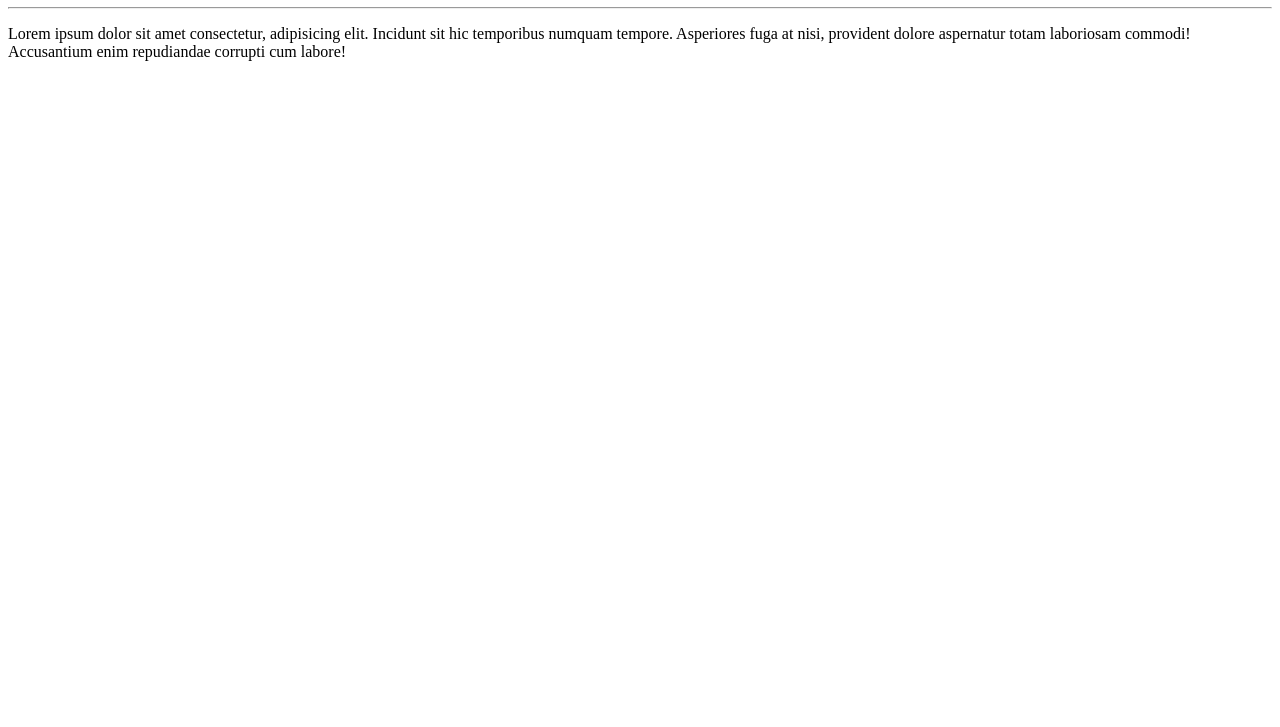
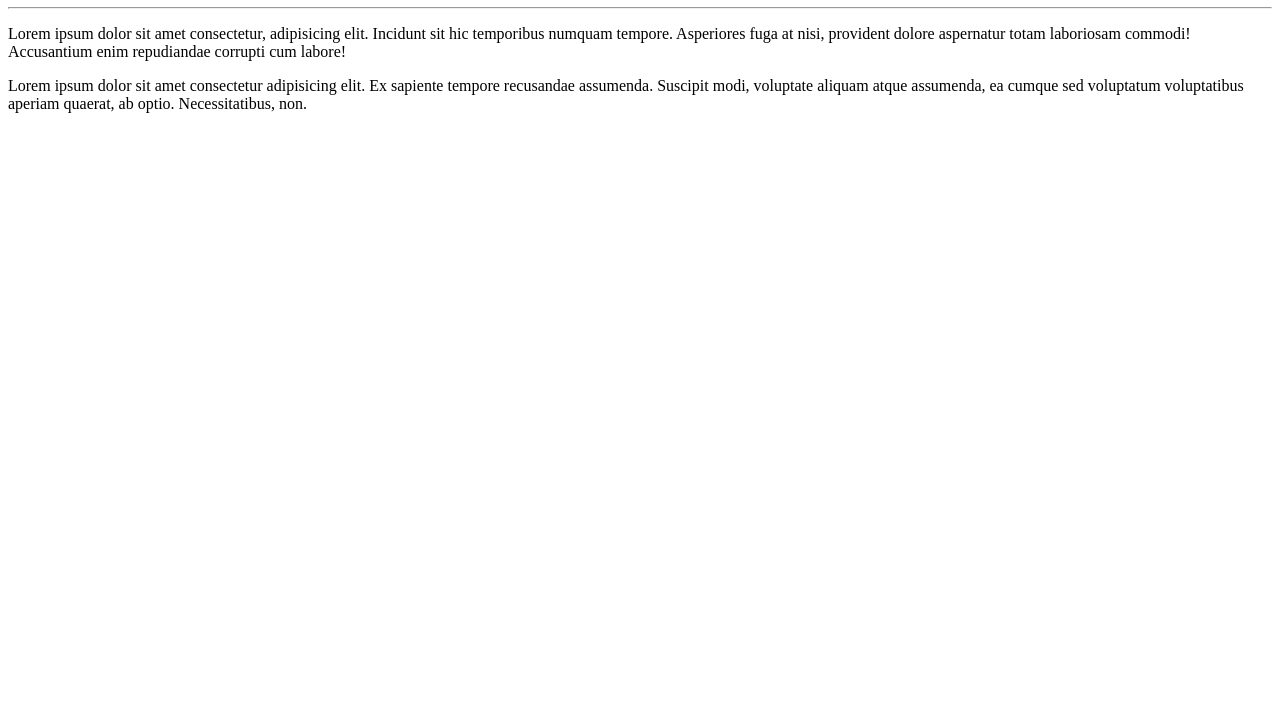
Before and after one commit to DaviMacielCavalcante/Ola--Mundo, a plain HTML site: page site-ola mundo/index.html in a window 1280 px wide. Shown: the part 73-800 px from the top of the page. Drawn offline with Linux system fonts and the light colour scheme.

Commit message:
adicionei um parágrafo

```diff
--- a/site-ola mundo/index.html
+++ b/site-ola mundo/index.html
@@ -10,5 +10,6 @@
    <h1>Olá, Mundo!</h1>
    <hr>
    <p>Lorem ipsum dolor sit amet consectetur, adipisicing elit. Incidunt sit hic temporibus numquam tempore. Asperiores fuga at nisi, provident dolore aspernatur totam laboriosam commodi! Accusantium enim repudiandae corrupti cum labore!</p>
+   <p>Lorem ipsum dolor sit amet consectetur adipisicing elit. Ex sapiente tempore recusandae assumenda. Suscipit modi, voluptate aliquam atque assumenda, ea cumque sed voluptatum voluptatibus aperiam quaerat, ab optio. Necessitatibus, non.</p>
 </body>
 </html>
```
